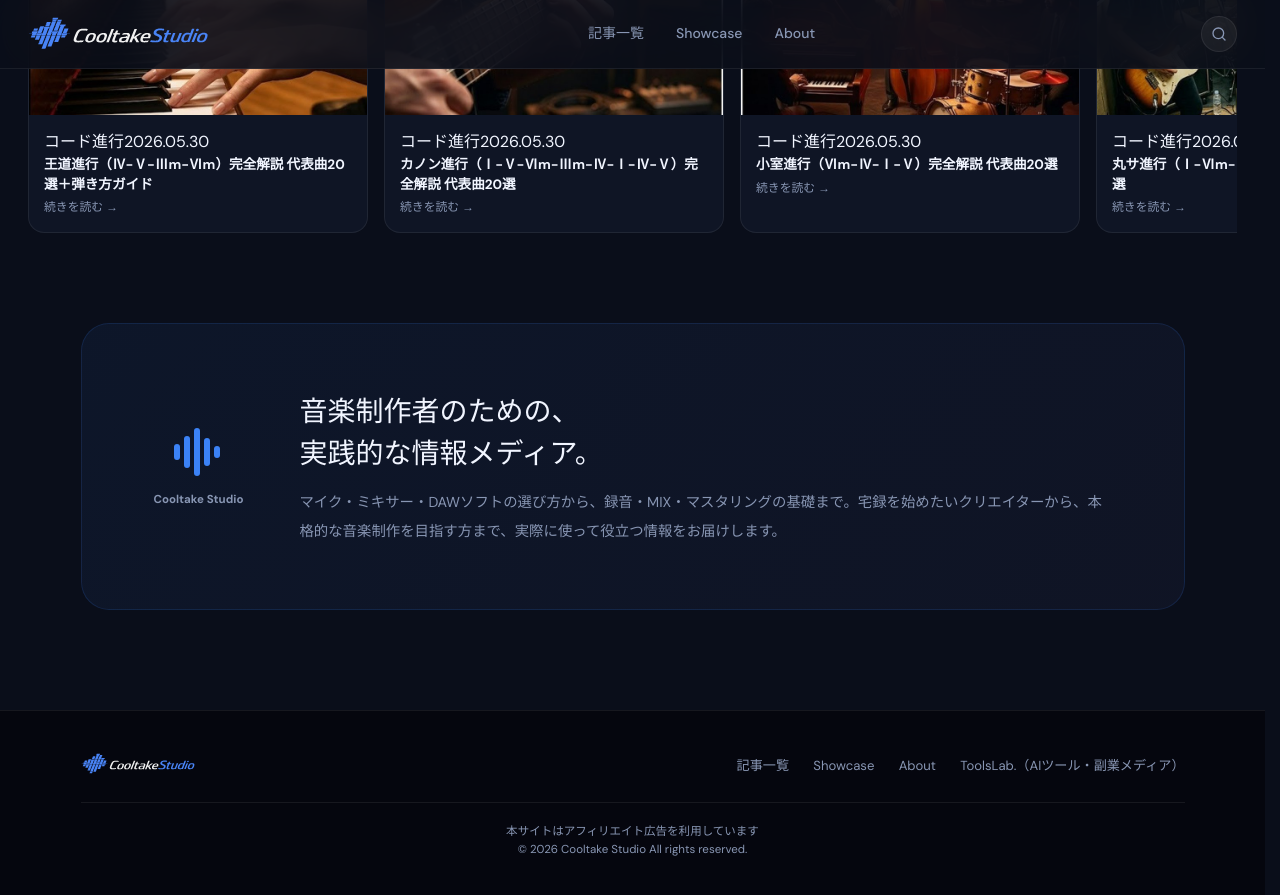
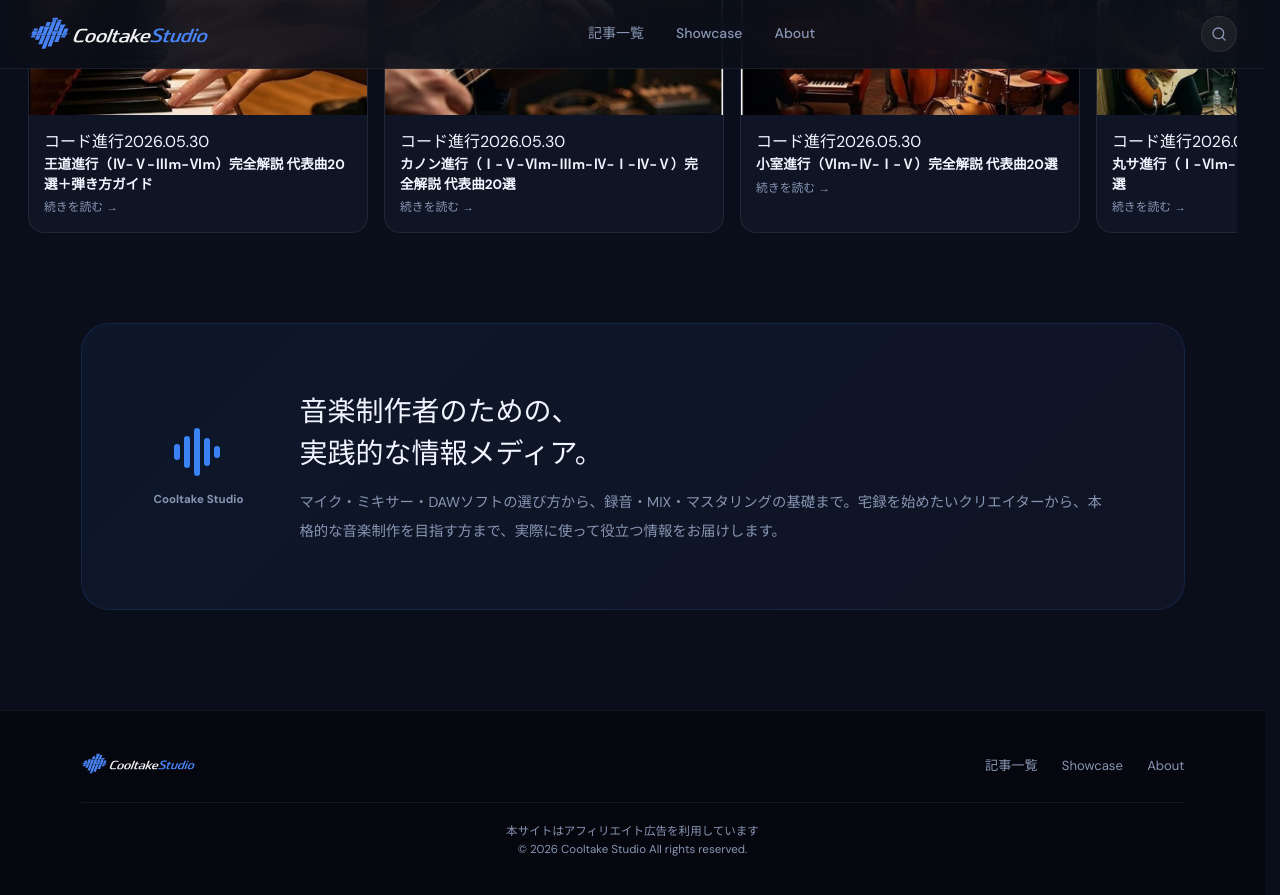
Before and after one commit to cooltake/cooltake-staging, a Jekyll site: the page index.html, which Jekyll copies as it is, in a window 1280 px wide and 900 px high, scrolled down 6750 px. Shown: the top 895 px of the window. Built offline with Jekyll 4.4.1, drawn with Linux system fonts in a browser that asks for light colours; some web fonts are replaced.

Commit message:
revert: フッターのToolsLab.相互リンクを撤去（hiro判断: サイトのテーマ傾向が異なりすぎるため相互リンクは行わない）

```diff
--- a/index.html
+++ b/index.html
@@ -2634,7 +2634,6 @@
         <a href="#series">記事一覧</a>
         <a href="#showcase">Showcase</a>
         <a href="#about">About</a>
-        <a href="https://toolslab.sambleparker.com/" target="_blank" rel="noopener">ToolsLab.（AIツール・副業メディア）</a>
       </div>
     </div>
     <p class="footer-copy">本サイトはアフィリエイト広告を利用しています<br>© 2026 Cooltake Studio All rights reserved.</p>
```
